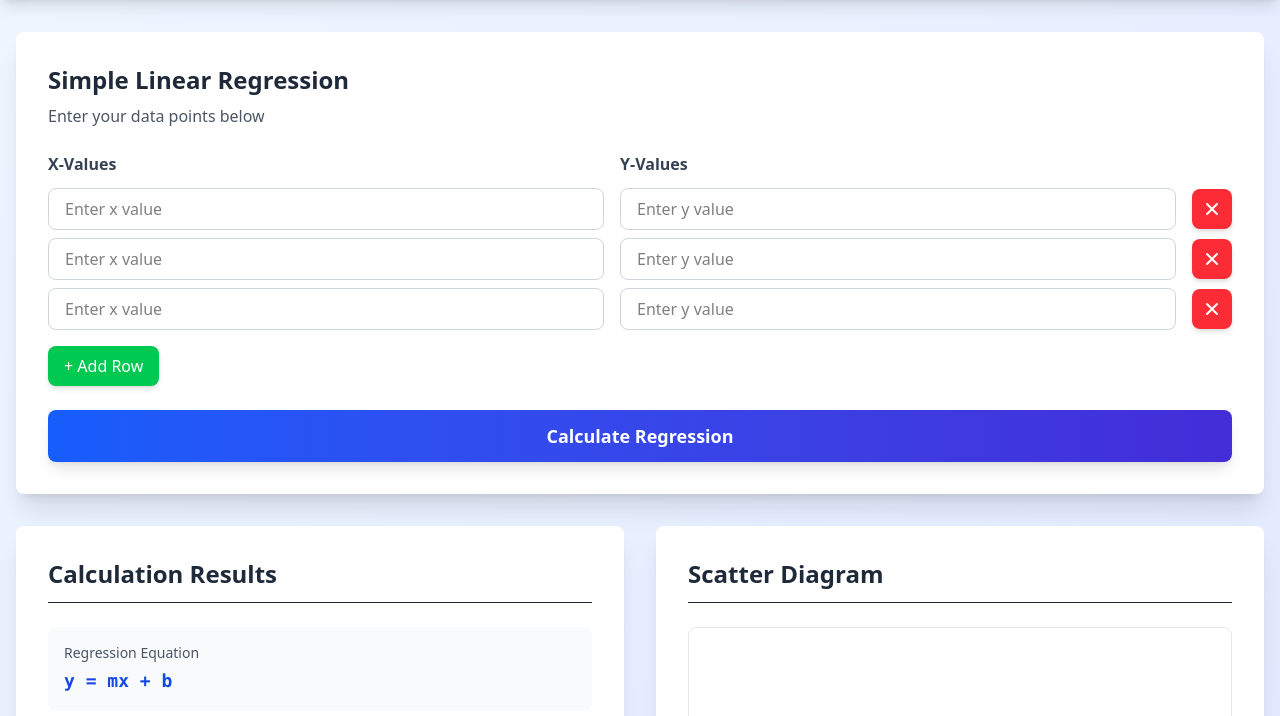
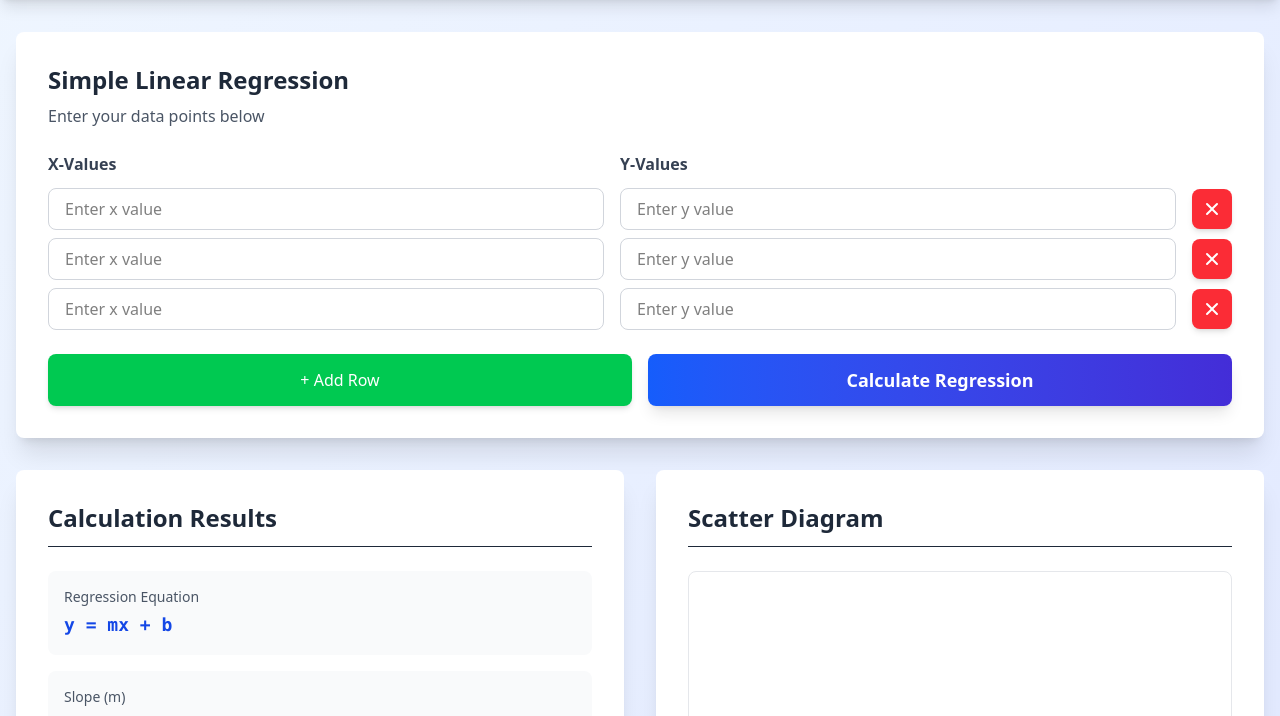
Before and after one commit to ronald2117/advstat-final-project, a plain HTML site: page index.html in a window 1280 px wide. Shown: the part 84-800 px from the top of the page. Drawn offline with nearby package versions, Linux system fonts and the light colour scheme.

Commit message:
refactor button layout for add row and calculate regression actions

```diff
--- a/index.html
+++ b/index.html
@@ -31,15 +31,17 @@
                 <div id="input-rows" class="space-y-2">
                     <!-- Dynamic rows will be added here -->
                 </div>
+            </div>
 
-                <button id="add-row-btn" class="mt-4 px-4 py-2 bg-green-500 text-white rounded-lg hover:cursor-pointer hover:bg-green-600 transition-colors duration-200 shadow-md">
+            <div class="grid grid-cols-2 gap-4">
+                <button id="add-row-btn" class="px-4 py-2 bg-green-500 text-white rounded-lg hover:cursor-pointer hover:bg-green-600 transition-colors duration-200 shadow-md">
                     + Add Row
                 </button>
+
+                <button id="calculate-btn" class="px-6 py-3 hover:cursor-pointer bg-gradient-to-r from-blue-600 to-indigo-700 text-white rounded-lg hover:from-blue-700 hover:to-indigo-800 transition-all duration-200 shadow-lg font-semibold text-lg">
+                    Calculate Regression
+                </button>
             </div>
-
-            <button id="calculate-btn" class="w-full px-6 py-3 hover:cursor-pointer bg-gradient-to-r from-blue-600 to-indigo-700 text-white rounded-lg hover:from-blue-700 hover:to-indigo-800 transition-all duration-200 shadow-lg font-semibold text-lg">
-                Calculate Regression
-            </button>
         </div>
 
         <!-- Results Section -->
```
